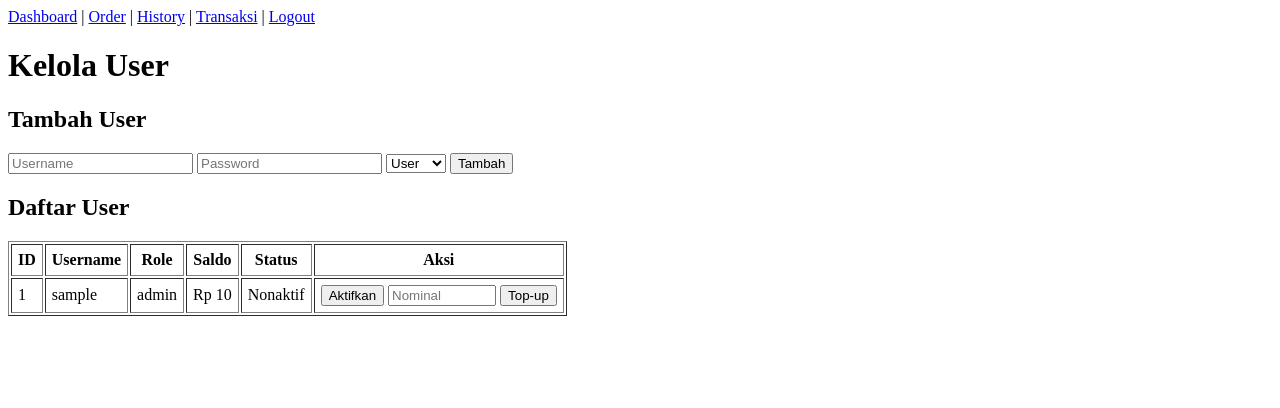
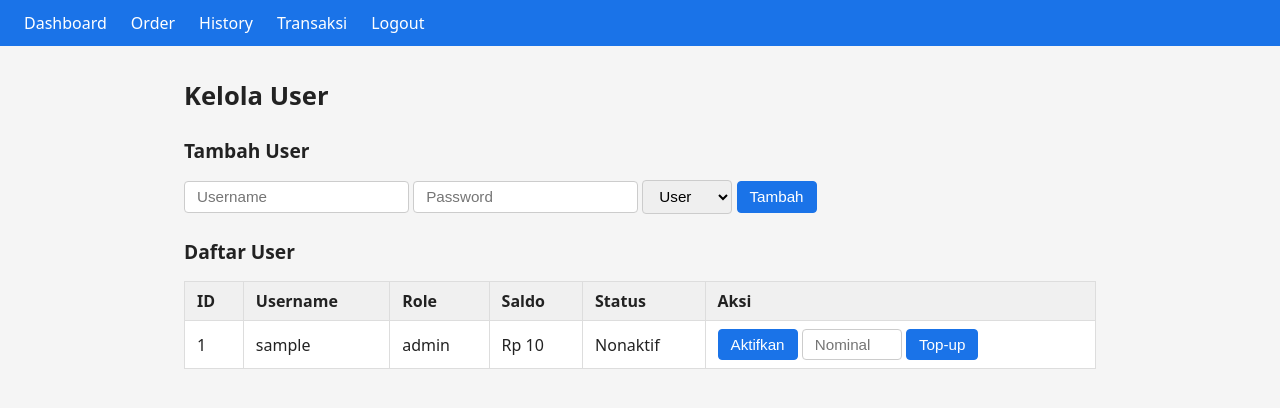
Before and after one commit to nrr24id-cmd/tele-bot, a Python web app: template src/sn_forwarder/web/templates/admin/users.html in a window 1280 px wide. Shown: the top 408 px of the page. Run offline with Jinja, Linux system fonts and the light colour scheme; the template is opened without the code that fills it: most values are stand-ins (such as "Sample title", 1, 10 or a date in 2020).

Commit message:
feat: wire main process, setup_admin, style, fix TemplateResponse signature
- Rewrite main.py: single asyncio process running uvicorn + RegistrationWorker + Telethon concurrently
- Add setup_admin.py: one-time script to create first admin account
- Add web/static/style.css: minimal system-ui stylesheet (no frameworks)
- Update base.html: link stylesheet, expand admin nav links
- Remove conditional static mount guard in app.py (always mount /static)
- Fix all TemplateResponse calls to new Starlette 0.40+ signature (request as first arg, drop request key from context dict)
- Overwrite README.md with current setup/usage instructions

Co-Authored-By: Claude Sonnet 4.6 <noreply@anthropic.com>

```diff
--- a/src/sn_forwarder/web/routes_admin.py
+++ b/src/sn_forwarder/web/routes_admin.py
@@ -14,7 +14,7 @@ async def admin_users(request: Request):
     users = request.app.state.user_store.list_all()
     csrf = get_csrf_token(request)
     return request.app.state.templates.TemplateResponse(
-        "admin/users.html", {"request": request, "users": users, "csrf_token": csrf}
+        request, "admin/users.html", {"users": users, "csrf_token": csrf}
     )
 
 
@@ -55,7 +55,7 @@ async def admin_products(request: Request):
     products = request.app.state.product_store.list_all()
     csrf = get_csrf_token(request)
     return request.app.state.templates.TemplateResponse(
-        "admin/products.html", {"request": request, "products": products, "csrf_token": csrf}
+        request, "admin/products.html", {"products": products, "csrf_token": csrf}
     )
 
 
@@ -90,5 +90,5 @@ async def admin_history(request: Request):
     require_admin(request, request.app.state.user_store)
     rows = request.app.state.request_store.get_all(limit=100)
     return request.app.state.templates.TemplateResponse(
-        "admin/history.html", {"request": request, "rows": rows}
+        request, "admin/history.html", {"rows": rows}
     )
--- /dev/null
+++ b/src/sn_forwarder/web/static/style.css
@@ -0,0 +1,57 @@
+*, *::before, *::after { box-sizing: border-box; }
+
+body {
+  font-family: system-ui, -apple-system, sans-serif;
+  margin: 0;
+  background: #f5f5f5;
+  color: #222;
+}
+
+nav {
+  background: #1a73e8;
+  padding: 0.75rem 1.5rem;
+  display: flex;
+  gap: 1.5rem;
+  align-items: center;
+}
+
+nav a {
+  color: #fff;
+  text-decoration: none;
+  font-weight: 500;
+}
+
+nav a:hover { text-decoration: underline; }
+
+main {
+  max-width: 960px;
+  margin: 2rem auto;
+  padding: 0 1.5rem;
+}
+
+h1 { font-size: 1.6rem; margin-bottom: 1rem; }
+h2 { font-size: 1.2rem; margin-top: 1.5rem; }
+
+table { border-collapse: collapse; width: 100%; background: #fff; }
+th, td { border: 1px solid #ddd; padding: 0.5rem 0.75rem; text-align: left; }
+th { background: #f0f0f0; font-weight: 600; }
+tr:hover td { background: #fafafa; }
+
+input, select, button {
+  padding: 0.4rem 0.75rem;
+  border: 1px solid #ccc;
+  border-radius: 4px;
+  font-size: 0.95rem;
+}
+
+button {
+  background: #1a73e8;
+  color: #fff;
+  border-color: #1a73e8;
+  cursor: pointer;
+}
+
+button:hover { background: #1558b0; }
+
+.error { color: #c62828; margin: 0.5rem 0; }
+.success { color: #2e7d32; margin: 0.5rem 0; }
--- a/src/sn_forwarder/web/templates/base.html
+++ b/src/sn_forwarder/web/templates/base.html
@@ -1,13 +1,22 @@
 <!DOCTYPE html>
 <html>
-<head><meta charset="utf-8"><title>SN Panel</title></head>
+<head>
+  <meta charset="utf-8">
+  <meta name="viewport" content="width=device-width, initial-scale=1">
+  <title>SN Panel</title>
+  <link rel="stylesheet" href="/static/style.css">
+</head>
 <body>
 <nav>
-  <a href="/dashboard">Dashboard</a> |
-  <a href="/order">Order</a> |
-  <a href="/history">History</a> |
+  <a href="/dashboard">Dashboard</a>
+  <a href="/order">Order</a>
+  <a href="/history">History</a>
   <a href="/transactions">Transaksi</a>
-  {% if user and user.role == 'admin' %} | <a href="/admin/users">Admin</a>{% endif %} |
+  {% if user and user.role == 'admin' %}
+  <a href="/admin/users">Admin Users</a>
+  <a href="/admin/products">Admin Produk</a>
+  <a href="/admin/history">Admin History</a>
+  {% endif %}
   <a href="/logout">Logout</a>
 </nav>
 <main>{% block content %}{% endblock %}</main>
```
Also changed, not shown: src/sn_forwarder/main.py (+43 -36 lines), src/sn_forwarder/setup_admin.py (added, +43 -0 lines), src/sn_forwarder/web/app.py (+6 -5 lines), src/sn_forwarder/web/routes_panel.py (+7 -5 lines), README.md.
